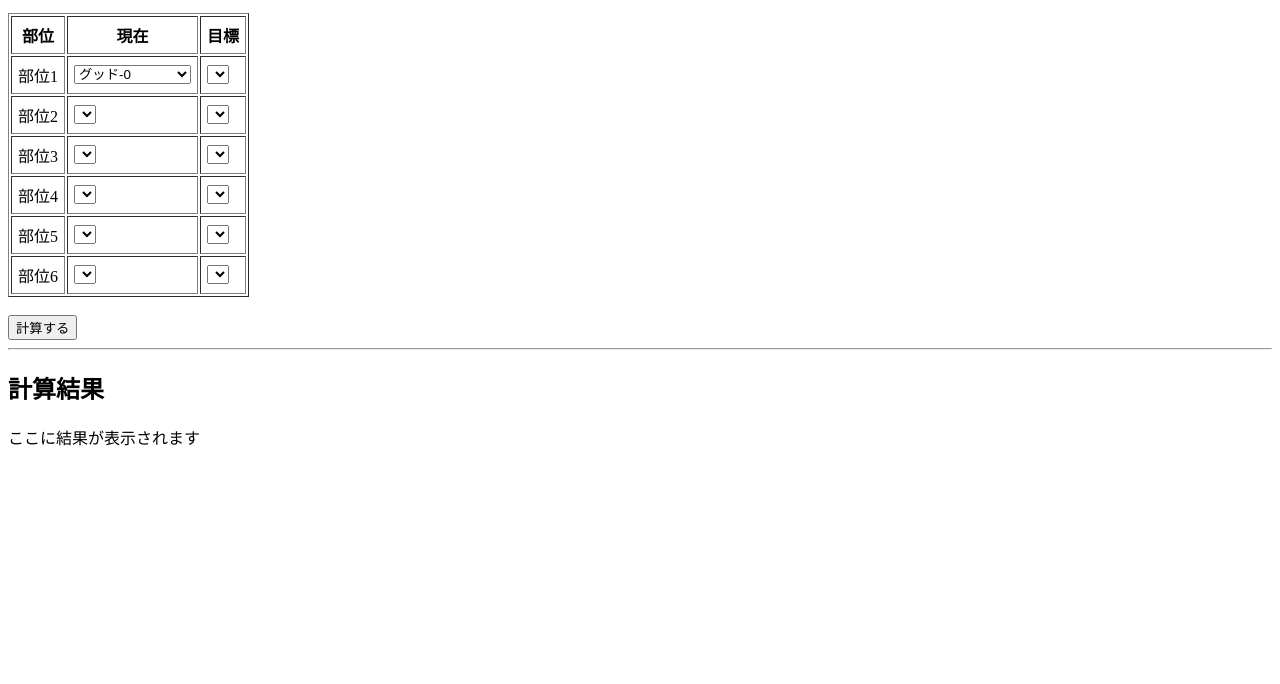
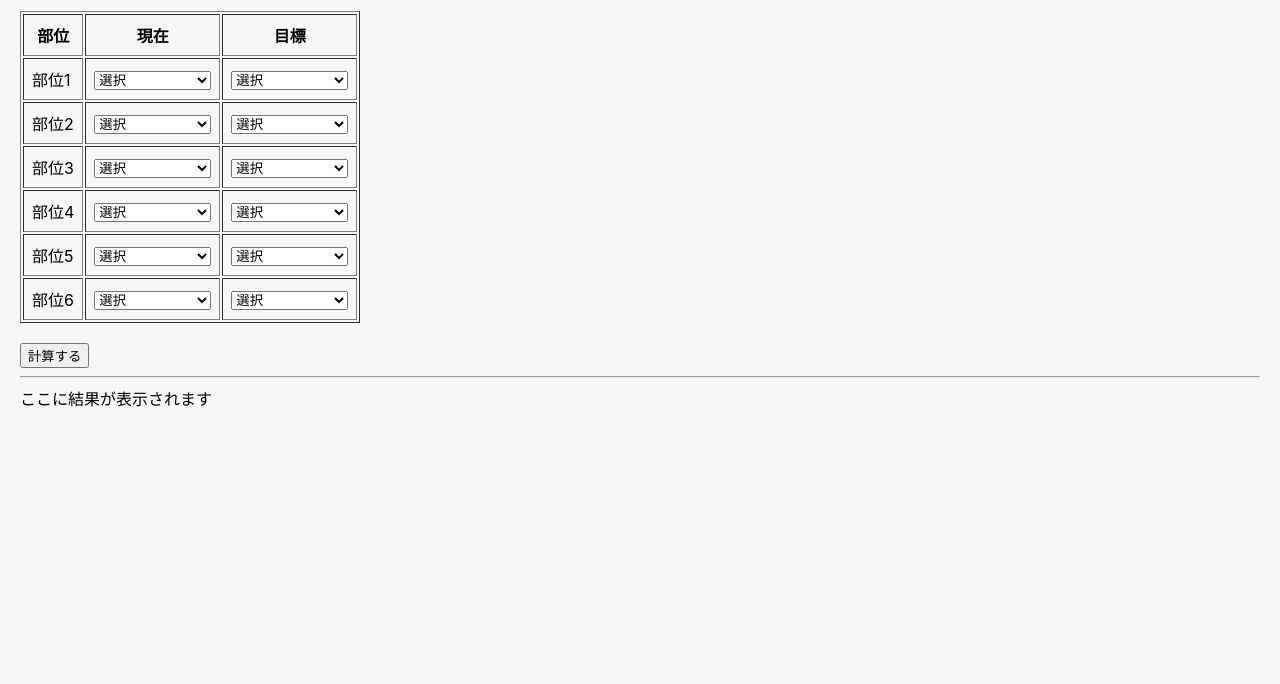
Before and after one commit to Chisato-Tct/lord-gear-calculator, a plain HTML site: page index.html in a window 1280 px wide. Shown: the part 116-800 px from the top of the page. Drawn offline with Linux system fonts and the light colour scheme.

Commit message:
Update index.html

```diff
--- a/index.html
+++ b/index.html
@@ -3,116 +3,84 @@
 <head>
   <meta charset="UTF-8" />
   <title>領主装備計算ツール</title>
-  <meta name="viewport" content="width=device-width, initial-scale=1">
+  <link rel="stylesheet" href="style.css">
 </head>
 <body>
 
 <h1>領主装備計算ツール</h1>
-
 <p>各部位ごとに「現在」と「目標」を選択してください。</p>
 
-<table border="1" cellpadding="6">
+<table border="1" cellpadding="8">
   <tr>
     <th>部位</th>
     <th>現在</th>
     <th>目標</th>
   </tr>
 
-  <!-- 共通オプション -->
-  <!-- JSで value → 進行ID に変換する前提 -->
-  <!-- 表示キーは人間用 -->
-
-  <!-- 部位1 -->
+  <!-- 6部位 -->
   <tr>
     <td>部位1</td>
-    <td>
-      <select class="current">
-        <option>グッド-0</option>
-        <option>グッド-1</option>
-
-        <option>レア-0</option>
-        <option>レア-1</option>
-        <option>レア-2</option>
-        <option>レア-3</option>
-
-        <option>エピック-0</option>
-        <option>エピック-1</option>
-        <option>エピック-2</option>
-        <option>エピック-3</option>
-
-        <option>エピックT1-0</option>
-        <option>エピックT1-1</option>
-        <option>エピックT1-2</option>
-        <option>エピックT1-3</option>
-
-        <option>レジェンド-0</option>
-        <option>レジェンド-1</option>
-        <option>レジェンド-2</option>
-        <option>レジェンド-3</option>
-
-        <option>レジェンドT1-0</option>
-        <option>レジェンドT1-1</option>
-        <option>レジェンドT1-2</option>
-        <option>レジェンドT1-3</option>
-
-        <option>レジェンドT2-0</option>
-        <option>レジェンドT2-1</option>
-        <option>レジェンドT2-2</option>
-        <option>レジェンドT2-3</option>
-
-        <option>レジェンドT3-0</option>
-        <option>レジェンドT3-1</option>
-        <option>レジェンドT3-2</option>
-        <option>レジェンドT3-3</option>
-
-        <option>神話-0</option>
-        <option>神話-1</option>
-        <option>神話-2</option>
-        <option>神話-3</option>
-
-        <option>神話T1-0</option>
-        <option>神話T1-1</option>
-        <option>神話T1-2</option>
-        <option>神話T1-3</option>
-
-        <option>神話T2-0</option>
-        <option>神話T2-1</option>
-        <option>神話T2-2</option>
-        <option>神話T2-3</option>
-
-        <option>神話T3-0</option>
-        <option>神話T3-1</option>
-        <option>神話T3-2</option>
-        <option>神話T3-3</option>
-
-        <option>神話T4-0</option>
-        <option>神話T4-1</option>
-        <option>神話T4-2</option>
-        <option>神話T4-3</option>
-      </select>
-    </td>
-    <td>
-      <select class="target"></select>
-    </td>
+    <td><select class="current"></select></td>
+    <td><select class="target"></select></td>
   </tr>
-
-  <!-- 部位2〜6（同じ構造） -->
-  <tr><td>部位2</td><td><select class="current"></select></td><td><select class="target"></select></td></tr>
-  <tr><td>部位3</td><td><select class="current"></select></td><td><select class="target"></select></td></tr>
-  <tr><td>部位4</td><td><select class="current"></select></td><td><select class="target"></select></td></tr>
-  <tr><td>部位5</td><td><select class="current"></select></td><td><select class="target"></select></td></tr>
-  <tr><td>部位6</td><td><select class="current"></select></td><td><select class="target"></select></td></tr>
+  <tr>
+    <td>部位2</td>
+    <td><select class="current"></select></td>
+    <td><select class="target"></select></td>
+  </tr>
+  <tr>
+    <td>部位3</td>
+    <td><select class="current"></select></td>
+    <td><select class="target"></select></td>
+  </tr>
+  <tr>
+    <td>部位4</td>
+    <td><select class="current"></select></td>
+    <td><select class="target"></select></td>
+  </tr>
+  <tr>
+    <td>部位5</td>
+    <td><select class="current"></select></td>
+    <td><select class="target"></select></td>
+  </tr>
+  <tr>
+    <td>部位6</td>
+    <td><select class="current"></select></td>
+    <td><select class="target"></select></td>
+  </tr>
 </table>
 
 <br>
-
 <button onclick="calculate()">計算する</button>
 
 <hr>
 
-<h2>計算結果</h2>
 <div id="result">ここに結果が表示されます</div>
 
 <script src="script.js"></script>
+<script>
+/* セレクト項目を一括生成 */
+const keys = [
+  "グッド-0","グッド-1",
+  "レア-0","レア-1","レア-2","レア-3",
+  "エピック-0","エピック-1","エピック-2","エピック-3",
+  "エピックT1-0","エピックT1-1","エピックT1-2","エピックT1-3",
+  "レジェンド-0","レジェンド-1","レジェンド-2","レジェンド-3",
+  "レジェンドT1-0","レジェンドT1-1","レジェンドT1-2","レジェンドT1-3",
+  "レジェンドT2-0","レジェンドT2-1","レジェンドT2-2","レジェンドT2-3",
+  "レジェンドT3-0","レジェンドT3-1","レジェンドT3-2","レジェンドT3-3",
+  "神話-0","神話-1","神話-2","神話-3",
+  "神話T1-0","神話T1-1","神話T1-2","神話T1-3",
+  "神話T2-0","神話T2-1","神話T2-2","神話T2-3",
+  "神話T3-0","神話T3-1","神話T3-2","神話T3-3",
+  "神話T4-0","神話T4-1","神話T4-2","神話T4-3"
+];
+
+document.querySelectorAll("select").forEach(sel => {
+  sel.innerHTML = `<option value="">選択</option>` +
+    keys.map(k => `<option value="${k}">${k}</option>`).join("");
+});
+</script>
+
 </body>
 </html>
```
